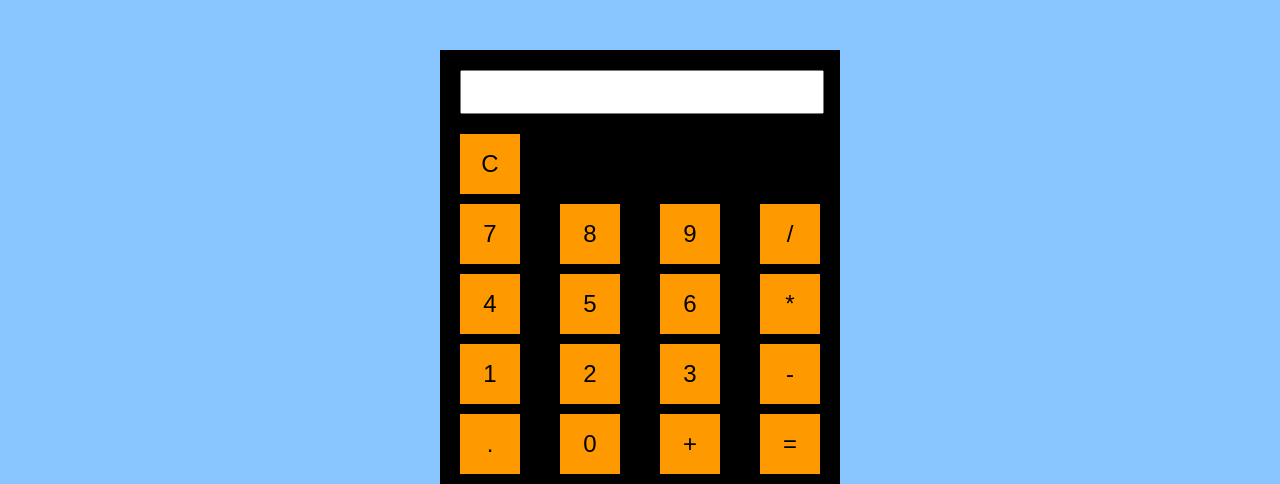
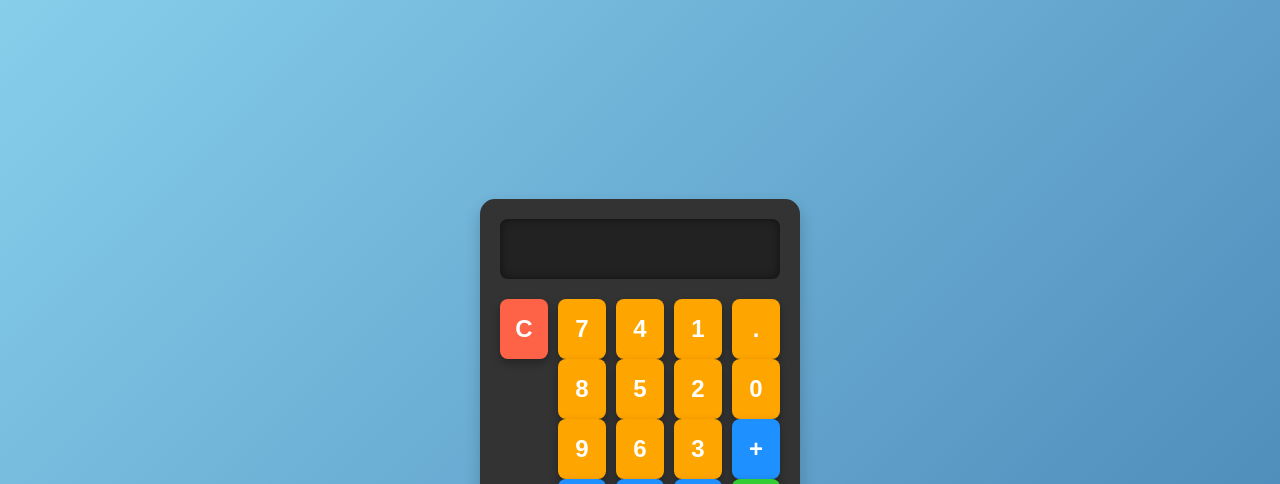
Before and after one commit to anjali-patil-7/Calculator, a plain HTML site: page index.html in a window 1280 px wide. Shown: the top 484 px of the page. Drawn offline with Linux system fonts and the light colour scheme.

Commit message:
improve ui with animations and transitions

```diff
--- a/index.html
+++ b/index.html
@@ -12,41 +12,38 @@
     <div class="main-body">
         <div class="calc">
             <div class="output">
-        <input type="text" id="display" >
+                <input type="text" id="display" readonly>
             </div>
             <div class="button">
                 <div class="row">
-                <button onclick="clearScreen()" class="btn">C</button>
+                    <button onclick="clearScreen()" class="btn btn-clear">C</button>
                 </div>
-
                 <div class="row">
                     <button onclick="buttonClick(7)" class="btn">7</button>
                     <button onclick="buttonClick(8)" class="btn">8</button>
                     <button onclick="buttonClick(9)" class="btn">9</button>
-                <button onclick="buttonClick('/')" class="btn">/</button>
-
+                    <button onclick="buttonClick('/')" class="btn btn-operator">/</button>
                 </div>
                 <div class="row">
                     <button onclick="buttonClick(4)" class="btn">4</button>
                     <button onclick="buttonClick(5)" class="btn">5</button>
                     <button onclick="buttonClick(6)" class="btn">6</button>
-                <button onclick="buttonClick('*')" class="btn">*</button>
-
+                    <button onclick="buttonClick('*')" class="btn btn-operator">×</button>
                 </div>
                 <div class="row">
                     <button onclick="buttonClick(1)" class="btn">1</button>
                     <button onclick="buttonClick(2)" class="btn">2</button>
                     <button onclick="buttonClick(3)" class="btn">3</button>
-                <button onclick="buttonClick('-')" class="btn">-</button>
+                    <button onclick="buttonClick('-')" class="btn btn-operator">-</button>
                 </div>
                 <div class="row">
                     <button onclick="buttonClick('.')" class="btn">.</button>
                     <button onclick="buttonClick(0)" class="btn">0</button>
-                <button onclick="buttonClick('+')" class="btn">+</button>
-                <button onclick="equalclick()" class="btn">=</button>
+                    <button onclick="buttonClick('+')" class="btn btn-operator">+</button>
+                    <button onclick="equalclick()" class="btn btn-equal">=</button>
                 </div>
             </div>
-        <h1 style="color: aliceblue; margin-top: 6px;">Calculator </h1>
+            <h1>Calculator</h1>
         </div>
     </div>
 </body>
--- a/style.css
+++ b/style.css
@@ -1,44 +1,112 @@
-*{
+* {
     margin: 0;
     padding: 0;
-
+    box-sizing: border-box;
+    font-family: Arial, sans-serif;
 }
 
-body{
-    background-color: rgb(137, 198, 255);
+body {
+    background: linear-gradient(135deg, #87CEEB, #4682B4);
+    display: flex;
+    justify-content: center;
+    align-items: center;
+    min-height: 100vh;
 }
+
+.main-body {
+    display: flex;
+    justify-content: center;
+    align-items: center;
+    width: 100%;
+}
+
 .calc {
-            width: 400px;
-            height: 600px;
-            background-color: black;
-            margin: 50px auto; /* Center the calculator horizontally */
+    width: 320px;
     padding: 20px;
-            box-sizing: border-box;
+    background-color: #333;
+    border-radius: 15px;
+    box-shadow: 0 8px 16px rgba(0, 0, 0, 0.2);
+    text-align: center;
+    transition: transform 0.3s ease-in-out;
 }
-        #display {
+
+.calc:hover {
+    transform: scale(1.02) translateY(-5px);
+    box-shadow: 0 12px 24px rgba(0, 0, 0, 0.3);
+}
+
+.output input {
     width: 100%;
-            height: 40px;
+    height: 60px;
+    background-color: #222;
+    color: #fff;
+    font-size: 32px;
+    border: none;
+    border-radius: 8px;
+    text-align: right;
+    padding-right: 10px;
     margin-bottom: 20px;
-            pointer-events: none;
+    box-shadow: inset 0 0 10px rgba(0, 0, 0, 0.5);
+}
+
+.button {
+    display: grid;
+    grid-template-columns: repeat(5, 1fr);
+    gap: 10px;
+}
+
+.btn {
+    width: 100%;
+    height: 60px;
+    background-color: #FFA500;
+    color: #fff;
     font-size: 24px;
-            text-align: right;
+    font-weight: bold;
+    border: none;
+    border-radius: 8px;
+    cursor: pointer;
+    transition: transform 0.2s ease, box-shadow 0.2s ease;
+    box-shadow: 0 4px 8px rgba(0, 0, 0, 0.3);
 }
-        .button {
-            display: flex;
-            flex-wrap: wrap; /* Ensure buttons wrap */
+
+.btn:active {
+    transform: scale(0.95);
+    box-shadow: 0 2px 4px rgba(0, 0, 0, 0.2);
 }
-        .row {
-            width: 100%;
-            display: flex;
-            justify-content: space-between;
-            margin-bottom: 10px;
+
+.btn:hover {
+    transform: scale(1.05);
+    background-color: #FF8C00;
 }
-        .btn {
-            width: 60px;
-            height: 60px;
-            background-color: rgb(255, 153, 0);
-            font-size: 24px;
-            text-align: center;
-            border: none;
-            cursor: pointer;
+
+.btn-operator {
+    background-color: #1E90FF;
 }
+
+.btn-operator:hover {
+    background-color: #1C86EE;
+}
+
+.btn-clear {
+    background-color: #FF6347;
+}
+
+.btn-clear:hover {
+    background-color: #FF4500;
+}
+
+.btn-equal {
+    background-color: #32CD32;
+    grid-column: span 2;
+}
+
+.btn-equal:hover {
+    background-color: #2E8B57;
+}
+
+h1 {
+    color: #ffffff;
+    font-size: 1.5em;
+    margin-top: 15px;
+    text-shadow: 2px 2px 8px rgba(0, 0, 0, 0.4);
+}
```
Lines whose indentation alone changed are shown as unchanged.
